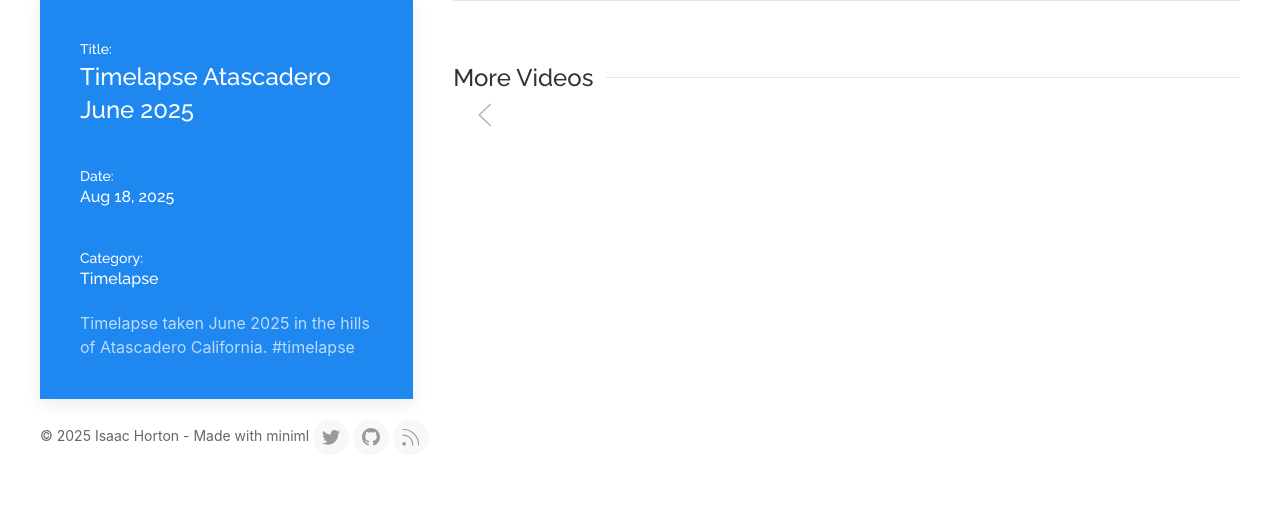
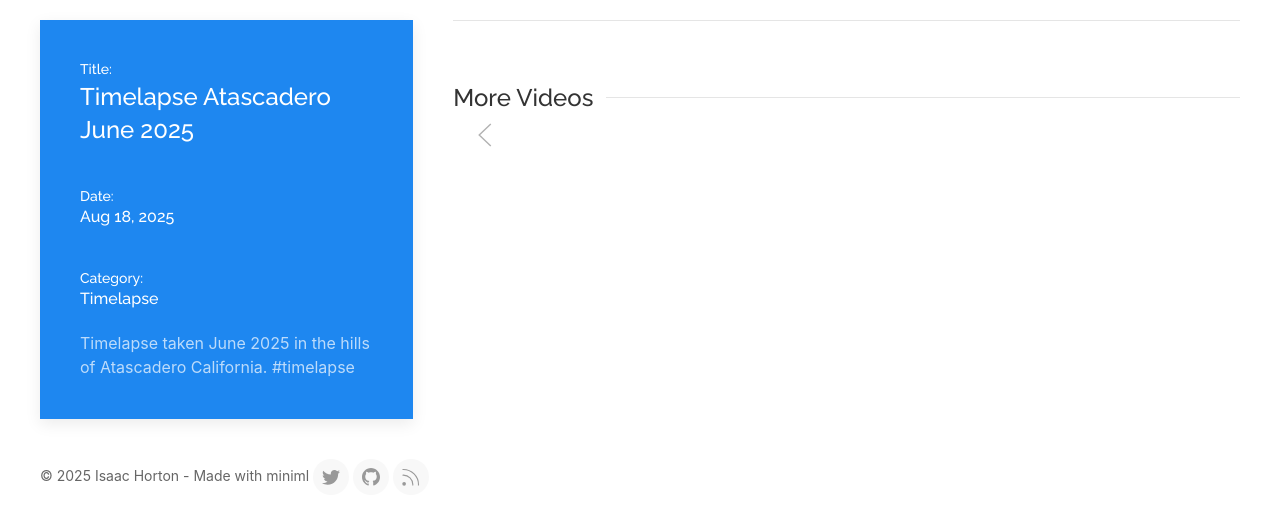
Before and after one commit to kre8t/kre8t.github.io, a Jekyll site: the page built from _videos/timelapse-atascadero-2025.md, in a window 1280 px wide and 1270 px high. Shown: the part 755-1270 px from the top of the window. Built offline with Jekyll 4.4.1, drawn with Linux system fonts in a browser that asks for light colours.

Commit message:
Update video.html

```diff
--- a/_layouts/video.html
+++ b/_layouts/video.html
@@ -36,7 +36,7 @@ layout: no-header
         allowfullscreen uk-responsive uk-video>
       </iframe>
     </div>
-    <div uk-grid>
+    <div class="uk-margin" uk-grid>
 
 <div class="uk-width-1-3@m ">
   <div class="uk-card uk-card-body uk-card-primary">
```
